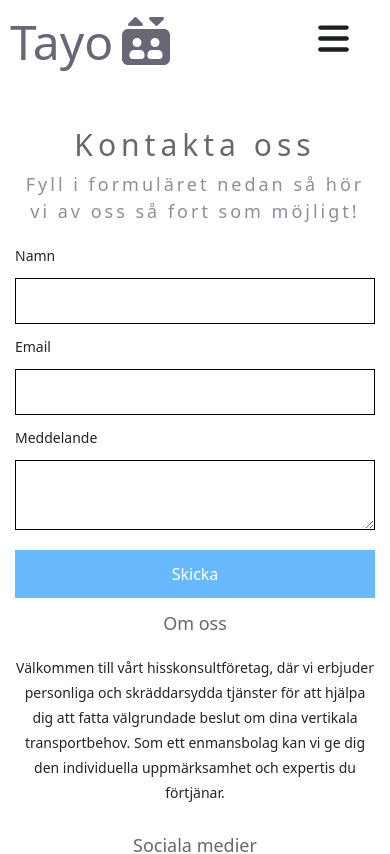
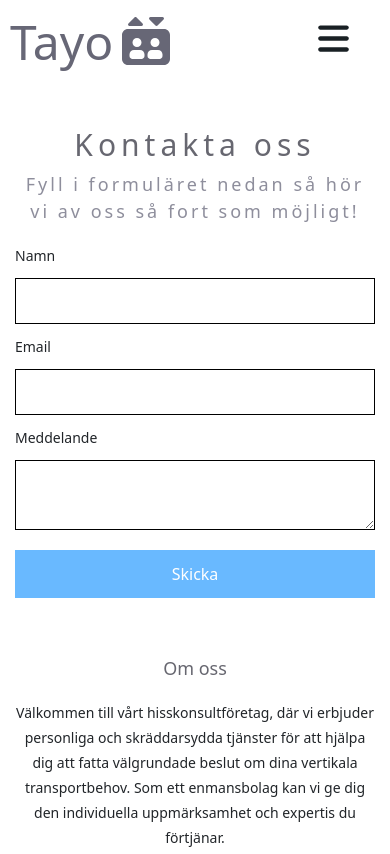
Before and after one commit to patrikyo/tayo-fe, a React (Create React App) app: page /contact in a window 390 px wide. Shown: the top 854 px of the page. Built offline with nearby package versions, Linux system fonts and the light colour scheme.

Commit message:
Increases space between contact and footer

```diff
--- a/src/components/contact/Contact.css
+++ b/src/components/contact/Contact.css
@@ -90,6 +90,6 @@
 @media screen and (max-width: 1000px){
     .contact {
         width: 100%;
-        padding: 15px 15px;
+        padding: 15px 15px 60px 15px;
     }
 }
```
